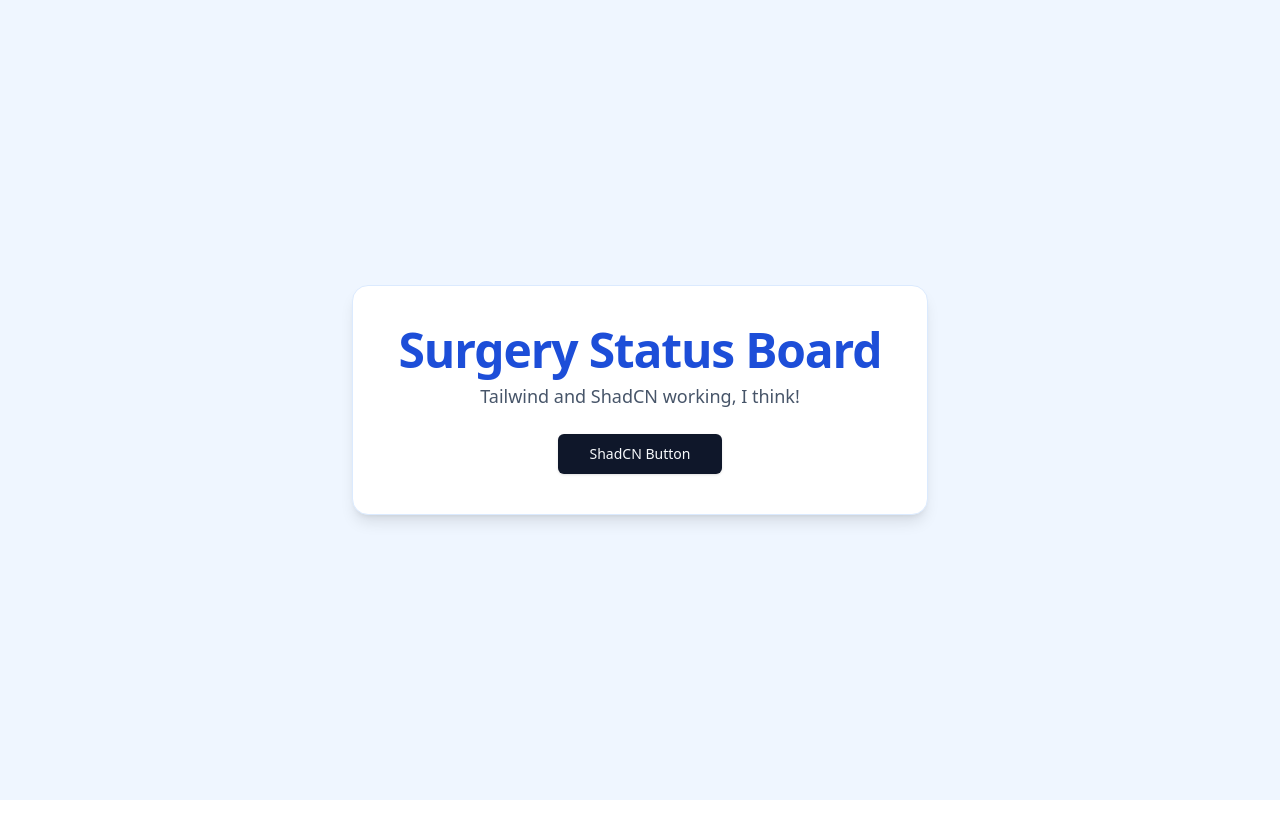
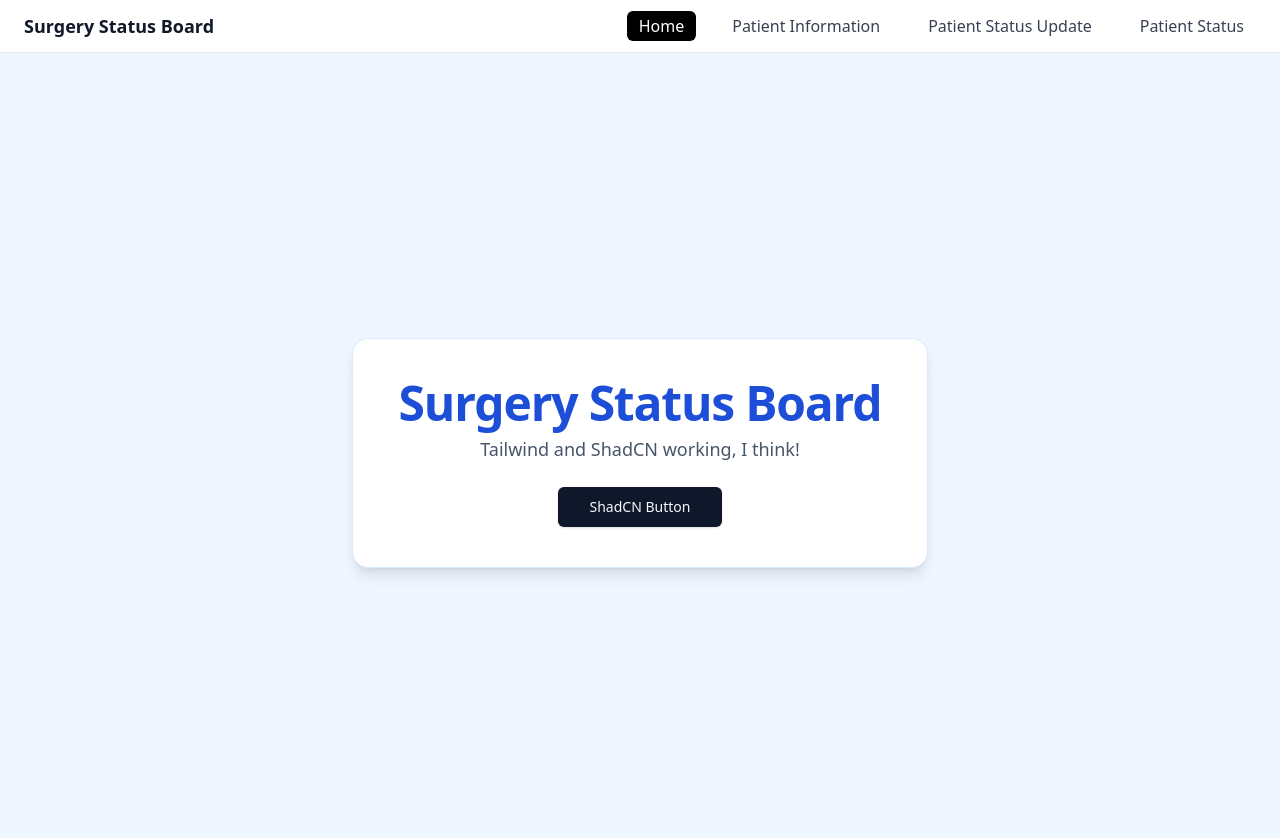
Before and after one commit to chingu-voyages/V56-tier1-team-01, a React (Vite) app: page / in a window 1280 px wide. Shown: the top 838 px of the page. Before the commit the page ends 800 px from the top, so only its background shows below. Built offline with nearby package versions, Linux system fonts and the light colour scheme.

Commit message:
add nav bar component and applied across all pages

```diff
--- a/package.json
+++ b/package.json
@@ -10,6 +10,7 @@
     "preview": "vite preview"
   },
   "dependencies": {
+    "@radix-ui/react-navigation-menu": "^1.2.13",
     "@radix-ui/react-slot": "^1.2.3",
     "class-variance-authority": "^0.7.1",
     "clsx": "^2.1.1",
--- a/src/App.jsx
+++ b/src/App.jsx
@@ -1,22 +1,28 @@
-import React from 'react'
-import { BrowserRouter, Routes, Route } from 'react-router-dom'
-import './index.css'
-import LandingPage from './pages/LandingPage.jsx'
-import PatientInformation from './pages/PatientInformation.jsx'
-import PatientStatusUpdate from './pages/PatientStatusUpdate.jsx'
-import PatientStatus from './pages/PatientStatus.jsx'
+import React from "react";
+import { BrowserRouter, Routes, Route } from "react-router-dom";
+import "./index.css";
+import LandingPage from "./pages/LandingPage.jsx";
+import PatientInformation from "./pages/PatientInformation.jsx";
+import PatientStatusUpdate from "./pages/PatientStatusUpdate.jsx";
+import PatientStatus from "./pages/PatientStatus.jsx";
+import NavBar from "./components/ui/navbar.jsx";
 
 function App() {
   return (
     <BrowserRouter>
+      <NavBar />
+
       <Routes>
         <Route path="/" element={<LandingPage />} />
         <Route path="/patient-information" element={<PatientInformation />} />
-        <Route path="/patient-status-update" element={<PatientStatusUpdate />} />
+        <Route
+          path="/patient-status-update"
+          element={<PatientStatusUpdate />}
+        />
         <Route path="/patient-status" element={<PatientStatus />} />
       </Routes>
     </BrowserRouter>
-  )
+  );
 }
 
-export default App
+export default App;
--- /dev/null
+++ b/src/components/ui/NavBar.jsx
@@ -0,0 +1,76 @@
+import React from "react";
+import { NavLink } from "react-router-dom";
+import {
+  NavigationMenu,
+  NavigationMenuList,
+  NavigationMenuItem,
+} from "@/components/ui/navigation-menu";
+
+export default function NavBar() {
+  return (
+    <nav className="flex items-center justify-between px-6 py-3 border-b bg-white">
+      <h1 className="text-lg font-bold text-gray-900">Surgery Status Board</h1>
+      <NavigationMenu>
+        <NavigationMenuList className="flex space-x-6">
+          <NavigationMenuItem>
+            <NavLink
+              to="/"
+              end
+              className={({ isActive }) =>
+                `px-3 py-1 rounded-md transition-colors ${
+                  isActive
+                    ? "bg-black text-white"
+                    : "text-gray-700 hover:bg-gray-200 hover:text-black"
+                }`
+              }
+            >
+              Home
+            </NavLink>
+          </NavigationMenuItem>
+          <NavigationMenuItem>
+            <NavLink
+              to="/patient-information"
+              className={({ isActive }) =>
+                `px-3 py-1 rounded-md transition-colors ${
+                  isActive
+                    ? "bg-black text-white"
+                    : "text-gray-700 hover:bg-gray-200 hover:text-black"
+                }`
+              }
+            >
+              Patient Information
+            </NavLink>
+          </NavigationMenuItem>
+          <NavigationMenuItem>
+            <NavLink
+              to="/patient-status-update"
+              className={({ isActive }) =>
+                `px-3 py-1 rounded-md transition-colors ${
+                  isActive
+                    ? "bg-black text-white"
+                    : "text-gray-700 hover:bg-gray-200 hover:text-black"
+                }`
+              }
+            >
+              Patient Status Update
+            </NavLink>
+          </NavigationMenuItem>
+          <NavigationMenuItem>
+            <NavLink
+              to="/patient-status"
+              className={({ isActive }) =>
+                `px-3 py-1 rounded-md transition-colors ${
+                  isActive
+                    ? "bg-black text-white"
+                    : "text-gray-700 hover:bg-gray-200 hover:text-black"
+                }`
+              }
+            >
+              Patient Status
+            </NavLink>
+          </NavigationMenuItem>
+        </NavigationMenuList>
+      </NavigationMenu>
+    </nav>
+  );
+}
--- /dev/null
+++ b/src/components/ui/navigation-menu.jsx
@@ -0,0 +1,104 @@
+import * as React from "react"
+import * as NavigationMenuPrimitive from "@radix-ui/react-navigation-menu"
+import { cva } from "class-variance-authority"
+import { ChevronDown } from "lucide-react"
+
+import { cn } from "@/lib/utils"
+
+const NavigationMenu = React.forwardRef(({ className, children, ...props }, ref) => (
+  <NavigationMenuPrimitive.Root
+    ref={ref}
+    className={cn(
+      "relative z-10 flex max-w-max flex-1 items-center justify-center",
+      className
+    )}
+    {...props}>
+    {children}
+    <NavigationMenuViewport />
+  </NavigationMenuPrimitive.Root>
+))
+NavigationMenu.displayName = NavigationMenuPrimitive.Root.displayName
+
+const NavigationMenuList = React.forwardRef(({ className, ...props }, ref) => (
+  <NavigationMenuPrimitive.List
+    ref={ref}
+    className={cn(
+      "group flex flex-1 list-none items-center justify-center space-x-1",
+      className
+    )}
+    {...props} />
+))
+NavigationMenuList.displayName = NavigationMenuPrimitive.List.displayName
+
+const NavigationMenuItem = NavigationMenuPrimitive.Item
+
+const navigationMenuTriggerStyle = cva(
+  "group inline-flex h-9 w-max items-center justify-center rounded-md bg-background px-4 py-2 text-sm font-medium transition-colors hover:bg-accent hover:text-accent-foreground focus:bg-accent focus:text-accent-foreground focus:outline-none disabled:pointer-events-none disabled:opacity-50 data-[state=open]:text-accent-foreground data-[state=open]:bg-accent/50 data-[state=open]:hover:bg-accent data-[state=open]:focus:bg-accent"
+)
+
+const NavigationMenuTrigger = React.forwardRef(({ className, children, ...props }, ref) => (
+  <NavigationMenuPrimitive.Trigger
+    ref={ref}
+    className={cn(navigationMenuTriggerStyle(), "group", className)}
+    {...props}>
+    {children}{" "}
+    <ChevronDown
+      className="relative top-[1px] ml-1 h-3 w-3 transition duration-300 group-data-[state=open]:rotate-180"
+      aria-hidden="true" />
+  </NavigationMenuPrimitive.Trigger>
+))
+NavigationMenuTrigger.displayName = NavigationMenuPrimitive.Trigger.displayName
+
+const NavigationMenuContent = React.forwardRef(({ className, ...props }, ref) => (
+  <NavigationMenuPrimitive.Content
+    ref={ref}
+    className={cn(
+      "left-0 top-0 w-full data-[motion^=from-]:animate-in data-[motion^=to-]:animate-out data-[motion^=from-]:fade-in data-[motion^=to-]:fade-out data-[motion=from-end]:slide-in-from-right-52 data-[motion=from-start]:slide-in-from-left-52 data-[motion=to-end]:slide-out-to-right-52 data-[motion=to-start]:slide-out-to-left-52 md:absolute md:w-auto ",
+      className
+    )}
+    {...props} />
+))
+NavigationMenuContent.displayName = NavigationMenuPrimitive.Content.displayName
+
+const NavigationMenuLink = NavigationMenuPrimitive.Link
+
+const NavigationMenuViewport = React.forwardRef(({ className, ...props }, ref) => (
+  <div className={cn("absolute left-0 top-full flex justify-center")}>
+    <NavigationMenuPrimitive.Viewport
+      className={cn(
+        "origin-top-center relative mt-1.5 h-[var(--radix-navigation-menu-viewport-height)] w-full overflow-hidden rounded-md border bg-popover text-popover-foreground shadow data-[state=open]:animate-in data-[state=closed]:animate-out data-[state=closed]:zoom-out-95 data-[state=open]:zoom-in-90 md:w-[var(--radix-navigation-menu-viewport-width)]",
+        className
+      )}
+      ref={ref}
+      {...props} />
+  </div>
+))
+NavigationMenuViewport.displayName =
+  NavigationMenuPrimitive.Viewport.displayName
+
+const NavigationMenuIndicator = React.forwardRef(({ className, ...props }, ref) => (
+  <NavigationMenuPrimitive.Indicator
+    ref={ref}
+    className={cn(
+      "top-full z-[1] flex h-1.5 items-end justify-center overflow-hidden data-[state=visible]:animate-in data-[state=hidden]:animate-out data-[state=hidden]:fade-out data-[state=visible]:fade-in",
+      className
+    )}
+    {...props}>
+    <div
+      className="relative top-[60%] h-2 w-2 rotate-45 rounded-tl-sm bg-border shadow-md" />
+  </NavigationMenuPrimitive.Indicator>
+))
+NavigationMenuIndicator.displayName =
+  NavigationMenuPrimitive.Indicator.displayName
+
+export {
+  navigationMenuTriggerStyle,
+  NavigationMenu,
+  NavigationMenuList,
+  NavigationMenuItem,
+  NavigationMenuContent,
+  NavigationMenuTrigger,
+  NavigationMenuLink,
+  NavigationMenuIndicator,
+  NavigationMenuViewport,
+}
--- a/src/pages/PatientStatusUpdate.jsx
+++ b/src/pages/PatientStatusUpdate.jsx
@@ -1,7 +1,5 @@
-import React from 'react'
+import React from "react";
 
 export default function PatientStatusUpdate() {
-    return(
-        <h1>This is the patient status update page!</h1>
-    )
+  return <h1>This is the patient status update page!</h1>;
 }
```
Also changed, not shown: 1 other file (tests, documents, lock files or other folders).
